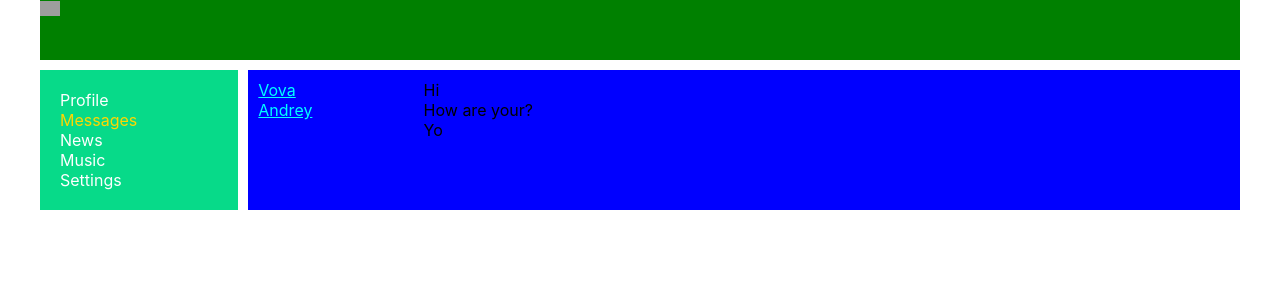
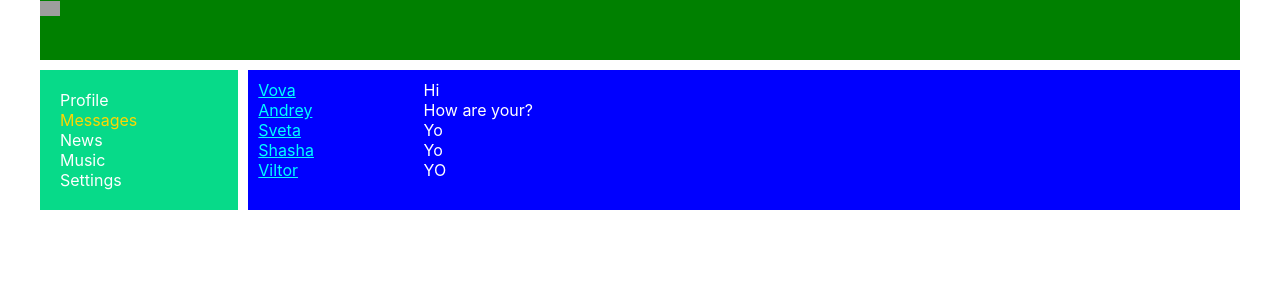
Before and after one commit to vovkasWeb/React, a React (Create React App) app in the folder social-network/: page /dialogs in a window 1280 px wide. Shown: the top 300 px of the page. Built offline with nearby package versions, Linux system fonts and the light colour scheme; grey boxes are pictures that could not be loaded.

Commit message:
new update

```diff
--- a/social-network/src/components/Dialogs/Dialogs.jsx
+++ b/social-network/src/components/Dialogs/Dialogs.jsx
@@ -11,20 +11,26 @@ return(
 );
 };
 
+
+
 const Message =(props)=>{
 return(
 <div className={s.message}>{props.message}</div>
 )
 };
 
-let dialogsData=[
+
+let dialogs=[
 	{id:1, name:'Vova'},
 	{id:2, name:'Andrey'},
 	{id:3, name:'Sveta'},
 	{id:4, name:'Shasha'},
 	{id:5, name:'Viltor'}
 ];
-let messagesData=[
+
+let dialogsElements = dialogs.map(d => <DialogItem name={d.name} id={d.id} key={d.id}/>);
+
+let messages=[
 	{id:1, message:'Hi'},
 	{id:2, message:'How are your?'},
 	{id:3, message:'Yo'},
@@ -32,20 +38,17 @@ let messagesData=[
 	{id:5, message:'YO'}
 ];
 
+let messagesElememts = messages.map(m=> <Message message={m.message} key={m.id}/>);
+
 
 const Dialogs =(props)=>{
 return(
 <div className={s.dialogs}>
    <div className={s.dialogsItems}>
-     <DialogItem name={dialogsData[0].name} id={dialogsData[0].id}/>
-	  <DialogItem name={dialogsData[1].name} id={dialogsData[1].id}/>
-
+   {dialogsElements}
 	</div>
 	<div className={s.messages}>
-		<Message message={messagesData[0].message} />
-		<Message message={messagesData[1].message} />
-		<Message message={messagesData[2].message} />
-
+	{messagesElememts}
 	</div>
 </div>
 );
--- a/social-network/src/components/Dialogs/Dialogs.module.css
+++ b/social-network/src/components/Dialogs/Dialogs.module.css
@@ -7,7 +7,7 @@ a{
   grid-template-columns: 2fr 10fr;
 }
 .dialogsItems {
-
+	color: white;
   padding: 10px;
 }
 .dialogsItems .active{
@@ -20,4 +20,5 @@ a{
   padding: 10px;
 }
 .message {
+	color: white;
 }
--- a/social-network/src/components/Profile/MyPosts/MyPosts.jsx
+++ b/social-network/src/components/Profile/MyPosts/MyPosts.jsx
@@ -3,11 +3,13 @@ import s from './MyPosts.module.css';
 import Post from "./Post/Post";
 
 
-let postData=[
+let posts=[
 	{id:1, message:'Hi, how are you?',likesCount:12},
 	{id:2, message:'It is my first post',likesCount:11},
+	{id:3, message:'Blabla',likesCount:11},
+	{id:4, message:'Dada',likesCount:11},
 ];
-
+let postsElement= posts.map(p=><Post message={p.message} likesCount={p.likesCount} key={p.id}/>)
 
 const MyPosts = ()=>{
 return(
@@ -23,9 +25,7 @@ return(
 		</div>
 		</div>
 	  <div className={s.posts}>
-		 <Post message={postData[0].message} likesCount={postData[0].likesCount}/>
-		 <Post message={postData[1].message} likesCount={postData[1].likesCount}/>
-
+		 {postsElement }
 	  </div>
 	</div>
 
```
